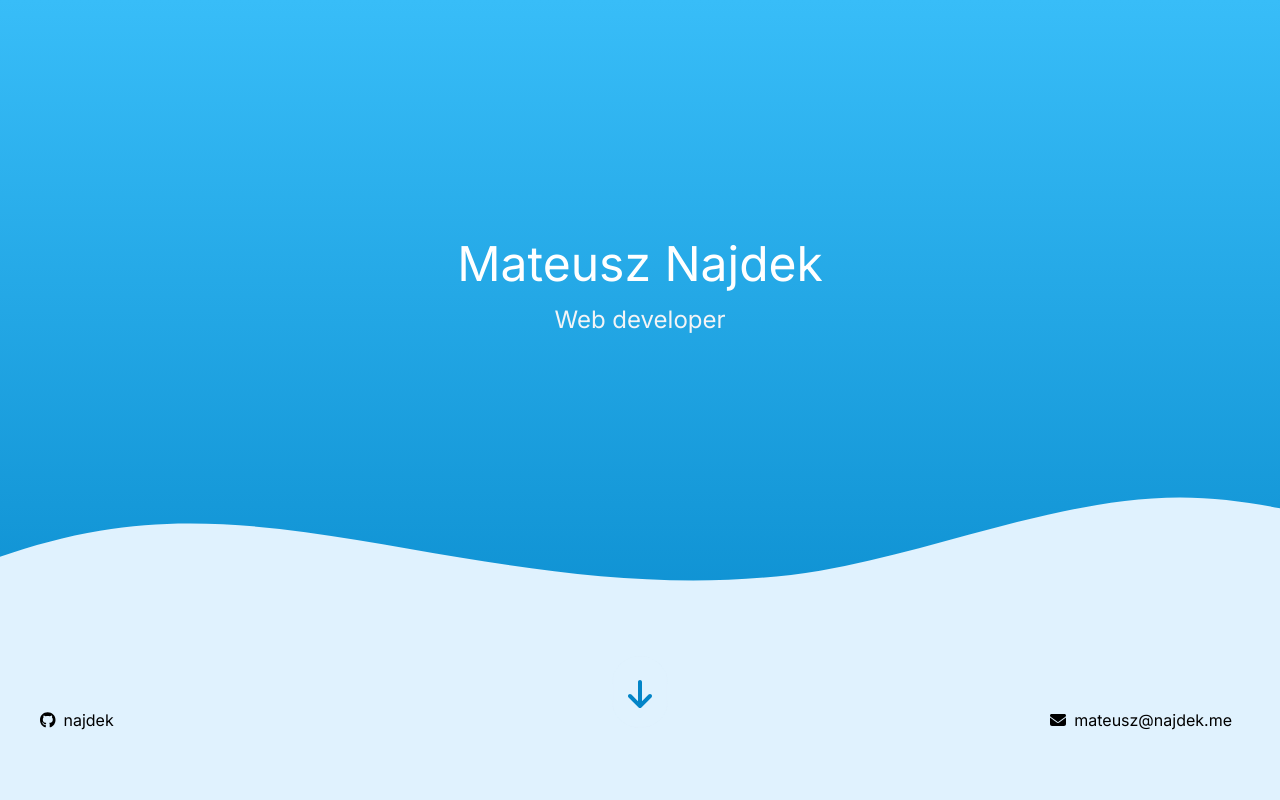
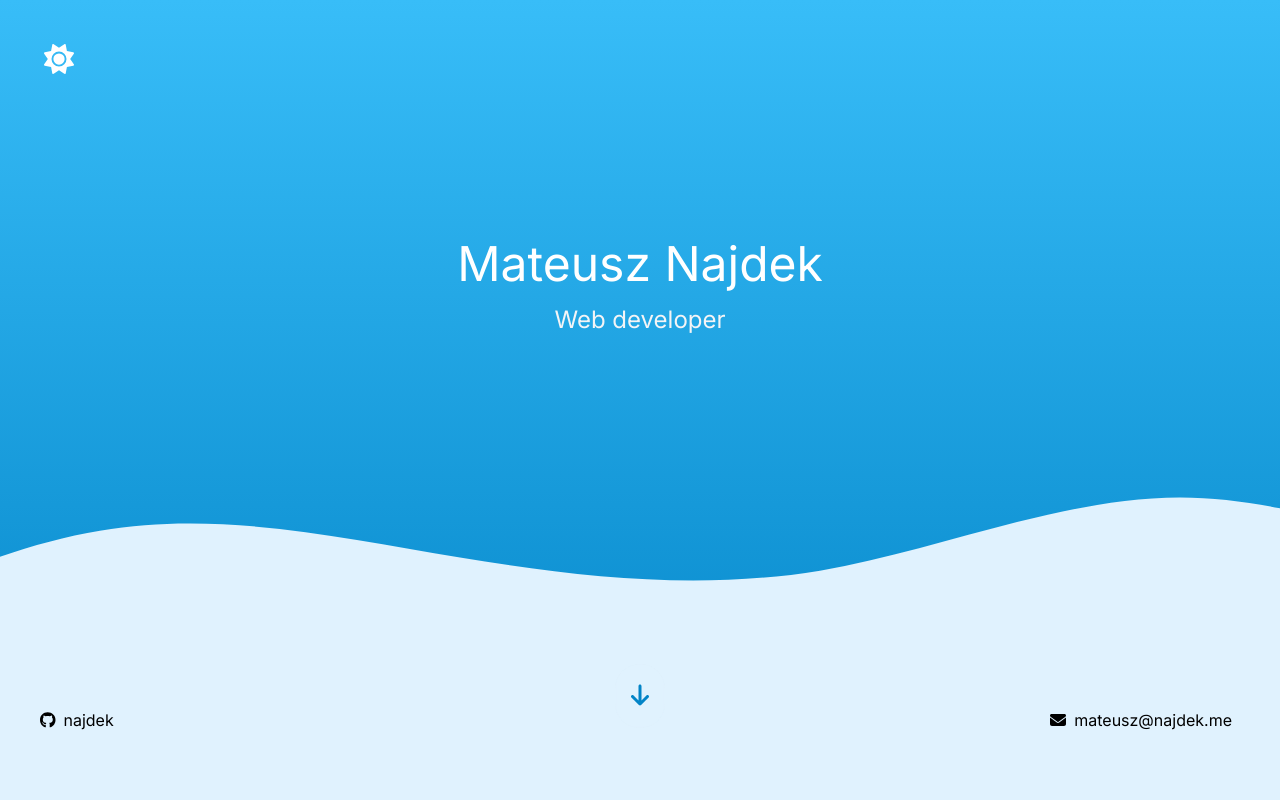
Before and after one commit to najdek/najdek-me, a Next.js app: page / in a window 1280 px wide. Shown: the top 800 px of the page. Built offline with nearby package versions, Linux system fonts and the light colour scheme.

Commit message:
Added dark mode

```diff
--- a/src/app/globals.css
+++ b/src/app/globals.css
@@ -3,31 +3,61 @@
 @tailwind utilities;
 
 .bounce-animation {
-	animation: bounce 2s infinite;
+  animation: bounce 2s infinite;
 }
 @keyframes bounce {
-	0%, 20%, 50%, 80%, 100% {transform: translateY(0);}
-	40% {transform: translateY(-1.5rem);}
-	60% {transform: translateY(-.75rem);}
+  0%,
+  20%,
+  50%,
+  80%,
+  100% {
+    transform: translateY(0);
+  }
+  40% {
+    transform: translateY(-1.5rem);
+  }
+  60% {
+    transform: translateY(-0.75rem);
+  }
 }
 
 .fadeout-animation {
-	transition: all 0.5s ease-in-out 0s;
-	opacity: 0;
+  transition: all 0.5s ease-in-out 0s;
+  opacity: 0;
 }
 
 @keyframes fadeout {
-	from { opacity: 1; }
-	to { opacity: 0; }
+  from {
+    opacity: 1;
+  }
+  to {
+    opacity: 0;
+  }
 }
 
-
 .fadein-animation {
-	transition: all 0.5s ease-in-out 0s;
-	opacity: 1;
+  transition: all 0.5s ease-in-out 0s;
+  opacity: 1;
 }
 
 @keyframes fadein {
-	from { opacity: 0; }
-	to { opacity: 1; }
+  from {
+    opacity: 0;
+  }
+  to {
+    opacity: 1;
+  }
 }
+
+.waves-bg,
+html.light .waves-bg {
+  background-image: url("/waves-02.svg");
+}
+
+html.dark .waves-bg {
+  background-image: url("/waves-02_dark.svg");
+}
+
+html.dark {
+  background-color: #000;
+}
--- a/src/app/page.tsx
+++ b/src/app/page.tsx
@@ -1,9 +1,10 @@
 "use client";
 import { AboutMe } from "@/components/aboutme";
+import { DarkModeSwitcher } from "@/components/darkmodeswitcher";
 import { NavbarFixed, NavbarHome } from "@/components/navbar";
 import { AllProjects } from "@/components/projects";
 import { AllSkills } from "@/components/skills";
-import { faArrowDown } from "@fortawesome/free-solid-svg-icons";
+import { faArrowDown, faMoon } from "@fortawesome/free-solid-svg-icons";
 import { FontAwesomeIcon } from "@fortawesome/react-fontawesome";
 import { useEffect, useRef, useState } from "react";
 
@@ -37,24 +38,24 @@ export default function Home() {
 
   return (
     <main>
-      <div className={`h-screen flex-grow z-0 bg-gradient-to-t from-sky-600 to-sky-400`}>
+      <div className={`h-screen flex-grow z-0 bg-gradient-to-t from-sky-600 to-sky-400 dark:from-slate-700 dark:to-slate-800 dark:text-gray-200`}>
         <section className="flex justify-between flex-col supports-[height:100cqh]:h-[100cqh] supports-[height:100svh]:h-[100svh] relative">
-          <div className="absolute z-1 -bottom-1 left-0 w-full min-h-[50vh] bg-top bg-cover" style={{ backgroundImage: `url('/waves-02.svg')` }}>
-          </div>
+          <div className="absolute z-1 -bottom-1 left-0 w-full min-h-[50vh] bg-top bg-cover waves-bg"></div>
+          <DarkModeSwitcher />
           <div ref={arrowBtn} className={`absolute z-20 bottom-36 sm:bottom-24 lg:bottom-16 left-1/2 -translate-x-1/2 p-2 cursor-pointer ${scrollPos > 5 ? "fadeout-animation pointer-events-none" : "fadein-animation"}`} onClick={handleArrowClick}>
             <div className="bounce-animation">
-              <div className={`text-4xl text-sky-600 bg-sky-100 backdrop-blur-sm bg-opacity-50 p-4 rounded-full`}>
-              <FontAwesomeIcon className="h-8" icon={faArrowDown} />
+              <div className={`text-2xl text-sky-600 bg-sky-100 bg-opacity-50 dark:text-gray-400 dark:bg-gray-800 dark:bg-opacity-25 backdrop-blur-sm p-4 rounded-full`}>
+                <FontAwesomeIcon icon={faArrowDown} />
               </div>
             </div>
           </div>
           <div className="flex flex-col mx-auto text-center pt-[30vh] relative">
-            <h1 className="text-3xl md:text-5xl text-white">Mateusz Najdek</h1>
-            <h2 className="text-lg md:text-2xl mt-4 text-gray-100">Web developer</h2>
+            <h1 className="text-3xl md:text-5xl text-white dark:text-gray-200">Mateusz Najdek</h1>
+            <h2 className="text-lg md:text-2xl mt-4 text-gray-100 dark:text-gray-300">Web developer</h2>
           </div>
           <NavbarHome passRef={navbarHome} navbarHomeTop={navbarHomeTop} />
         </section>
-        <section ref={bottomSection} className="flex justify-between flex-col min-h-screen relative bg-gradient-to-b from-sky-100 to-sky-300 pb-16">
+        <section ref={bottomSection} className="flex justify-between flex-col min-h-screen relative bg-gradient-to-b from-sky-100 to-sky-300 dark:from-gray-800 dark:to-gray-900 pb-16">
           <NavbarFixed navbarHomeTop={navbarHomeTop} />
           <div className="flex flex-col mx-auto mt-16 min-h-screen">
             <AboutMe />
--- a/src/components/aboutme.tsx
+++ b/src/components/aboutme.tsx
@@ -3,8 +3,8 @@ import { aboutMe } from "@/data/aboutme"
 export function AboutMe() {
     return (
         <div className="flex flex-col mx-auto text-center relative">
-            <div className="text-3xl text-gray-900">About Me</div>
-            <div className="text-md mt-6 text-gray-900 bg-sky-50 p-6 rounded-lg drop-shadow-md max-w-sm sm:max-w-2xl">{aboutMe.text}</div>
+            <div className="text-3xl text-gray-900 dark:dark:text-gray-200">About Me</div>
+            <div className="text-md mt-6 text-gray-900 bg-sky-50 dark:bg-cyan-950 dark:text-gray-300 p-6 rounded-lg drop-shadow-md max-w-sm sm:max-w-2xl">{aboutMe.text}</div>
         </div>
     )
 }
--- /dev/null
+++ b/src/components/darkmodeswitcher.tsx
@@ -0,0 +1,36 @@
+import { faMoon, faSun } from "@fortawesome/free-solid-svg-icons";
+import { FontAwesomeIcon } from "@fortawesome/react-fontawesome";
+import { useEffect, useState } from "react";
+
+
+
+function isDefaultDark() {
+    if (typeof window !== 'undefined') {
+        if (document.documentElement.classList.contains("dark")) {
+            return true;
+        }
+    }
+}
+
+export function DarkModeSwitcher() {
+
+    const [darkMode, setDarkMode] = useState(isDefaultDark());
+
+    const handleDarkSwitchClick = () => {
+        if (darkMode) {
+            setDarkMode(false);
+            document.documentElement.classList.remove('dark');
+            document.documentElement.classList.add('light');
+        } else {
+            setDarkMode(true);
+            document.documentElement.classList.remove('light');
+            document.documentElement.classList.add('dark');
+        }
+    }
+
+    return (
+        <div className="absolute z-1 left-4 top-4 sm:left-8 sm:top-8 p-3 cursor-pointer text-white hover:text-gray-300" onClick={handleDarkSwitchClick}>
+            <FontAwesomeIcon className="text-xl sm:text-2xl md:text-3xl" icon={darkMode ? faMoon : faSun} />
+        </div>
+    )
+}
--- a/src/components/gallery.tsx
+++ b/src/components/gallery.tsx
@@ -7,7 +7,7 @@ function GalleryBigImage(props: any) {
     const selectedPicture = passProps.selectedPicture;
 
     return (
-        <div className="rounded-lg overflow-hidden border-2 border-gray-400">
+        <div className="rounded-lg overflow-hidden border-2 border-gray-400 dark:border-gray-700">
             <Image src={project.images[selectedPicture]} width={640} height={480} alt={`Picture of ${project.name} #${selectedPicture}`} />
         </div>
     )
@@ -28,7 +28,7 @@ function GalleryPicker(props: any) {
     }
     project.images.forEach((element:string, i:number) => {
         out.push(
-            <div key={`gallery-pic-${project.id}-${i}`} onClick={() => handlePicturePick(i)} className={`${i == selectedPicture ? "border-yellow-400" : "border-gray-400 opacity-75"} hover:opacity-100 border-2 m-1 cursor-pointer rounded-lg overflow-hidden`}>
+            <div key={`gallery-pic-${project.id}-${i}`} onClick={() => handlePicturePick(i)} className={`${i == selectedPicture ? "border-yellow-400 dark:border-yellow-600" : "border-gray-400 dark:border-gray-700 opacity-75"} hover:opacity-100 border-2 m-1 cursor-pointer rounded-lg overflow-hidden`}>
                 <Image src={element} width={128} height={96} alt={`Picture of ${project.name} #${i}`} />
             </div>
         );
--- a/src/components/links.tsx
+++ b/src/components/links.tsx
@@ -23,7 +23,7 @@ export function ProjectDescLink(props:any) {
 
 
     return (
-        <a href={props.url} className="flex flex-row items-center max-w-max mt-2 p-2 rounded-lg drop-shadow-md bg-sky-100 hover:bg-blue-100"><FontAwesomeIcon className="h-4" icon={icon} /><span className="mx-2">{name}</span></a>
+        <a href={props.url} className="flex flex-row items-center max-w-max mt-2 p-2 rounded-lg drop-shadow-md bg-sky-100 hover:bg-blue-100 dark:bg-cyan-900 dark:text-gray-100 dark:hover:bg-cyan-800"><FontAwesomeIcon className="h-4" icon={icon} /><span className="mx-2">{name}</span></a>
     )
 
 }
--- a/src/components/navbar.tsx
+++ b/src/components/navbar.tsx
@@ -4,7 +4,7 @@ import { FontAwesomeIcon } from "@fortawesome/react-fontawesome";
 
 export function NavbarContent() {
     return (
-        <div className={`flex justify-between z-10 h-16 mx-auto container px-10`}>
+        <div className={`flex justify-between z-10 h-16 mx-auto container px-10 text-black dark:text-gray-200 `}>
             <a href="https://github.com/najdek" className="flex flex-row items-center"><FontAwesomeIcon className="h-4" icon={faGithub} /><span className="mx-2">najdek</span></a>
             <a href="mailto:mateusz@najdek.me" className="flex flex-row items-center"><FontAwesomeIcon className="h-4" icon={faEnvelope} /><span className="mx-2">mateusz@najdek.me</span></a>
         </div>
@@ -13,7 +13,7 @@ export function NavbarContent() {
 
 export function NavbarFixed(props: any) {
     return (
-        <div className={`fixed z-10 top-0 left-0 w-full rounded-b-2xl backdrop-blur-md bg-opacity-50 bg-sky-100 ${(props.navbarHomeTop < 0 || props.navbarHomeTop == undefined) ? "visible" : "invisible"}`}>
+        <div className={`fixed z-10 top-0 left-0 w-full rounded-b-2xl backdrop-blur-md bg-sky-100 bg-opacity-50 dark:bg-gray-800 dark:bg-opacity-90 ${(props.navbarHomeTop < 0 || props.navbarHomeTop == undefined) ? "visible" : "invisible"}`}>
         <NavbarContent />
       </div>
     )
--- a/src/components/skills.tsx
+++ b/src/components/skills.tsx
@@ -2,7 +2,7 @@ import { skillList } from "@/data/skills";
 function Skill(props: any) {
 
     return (
-        <div className="flex bg-sky-50 py-2 px-4 rounded-lg drop-shadow-md max-w-xs lg:max-w-sm m-2 space-x-4">
+        <div className="flex bg-sky-50 dark:bg-cyan-950 dark:text-gray-300 py-2 px-4 rounded-lg drop-shadow-md max-w-xs lg:max-w-sm m-2 space-x-4">
             <div className="min-w-[30%] flex flex-col justify-center">
                 <div className="w-full h-20 bg-no-repeat bg-center bg-contain" style={{backgroundImage: `url("${props.icon}")`}}></div>
                 <div className="font-semibold text-sm mt-2">{props.name}</div>
@@ -21,7 +21,7 @@ export function AllSkills() {
     });
     return (
         <div className="flex flex-col mx-auto text-center relative mt-16">
-            <h1 className="text-3xl text-gray-900">Skills</h1>
+            <h1 className="text-3xl text-gray-900 dark:dark:text-gray-200">Skills</h1>
             <div className="flex flex-wrap justify-center mt-4 container">
                 {out}
             </div>
--- a/tailwind.config.ts
+++ b/tailwind.config.ts
@@ -7,9 +7,9 @@ const config: Config = {
     "./src/app/**/*.{js,ts,jsx,tsx,mdx}",
   ],
   theme: {
-    extend: {
-    },
+    extend: {},
   },
   plugins: [],
+  darkMode: ["variant", ["&:is(.dark *)"]],
 };
 export default config;
```
Also changed, not shown: src/app/project/[id]/page.tsx (+5 -5 lines), src/components/projects.tsx (+2 -2 lines), public/waves-02.svg, public/waves-02_dark.svg (added).
